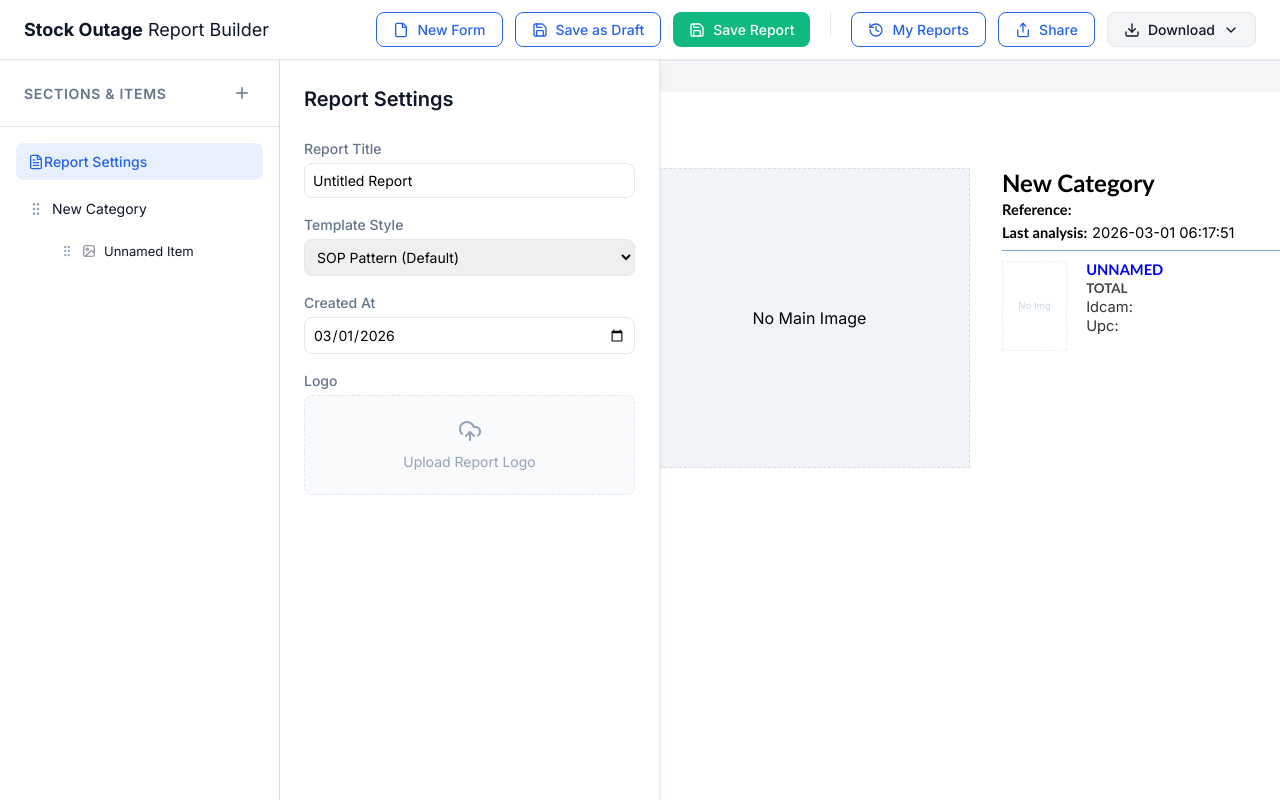
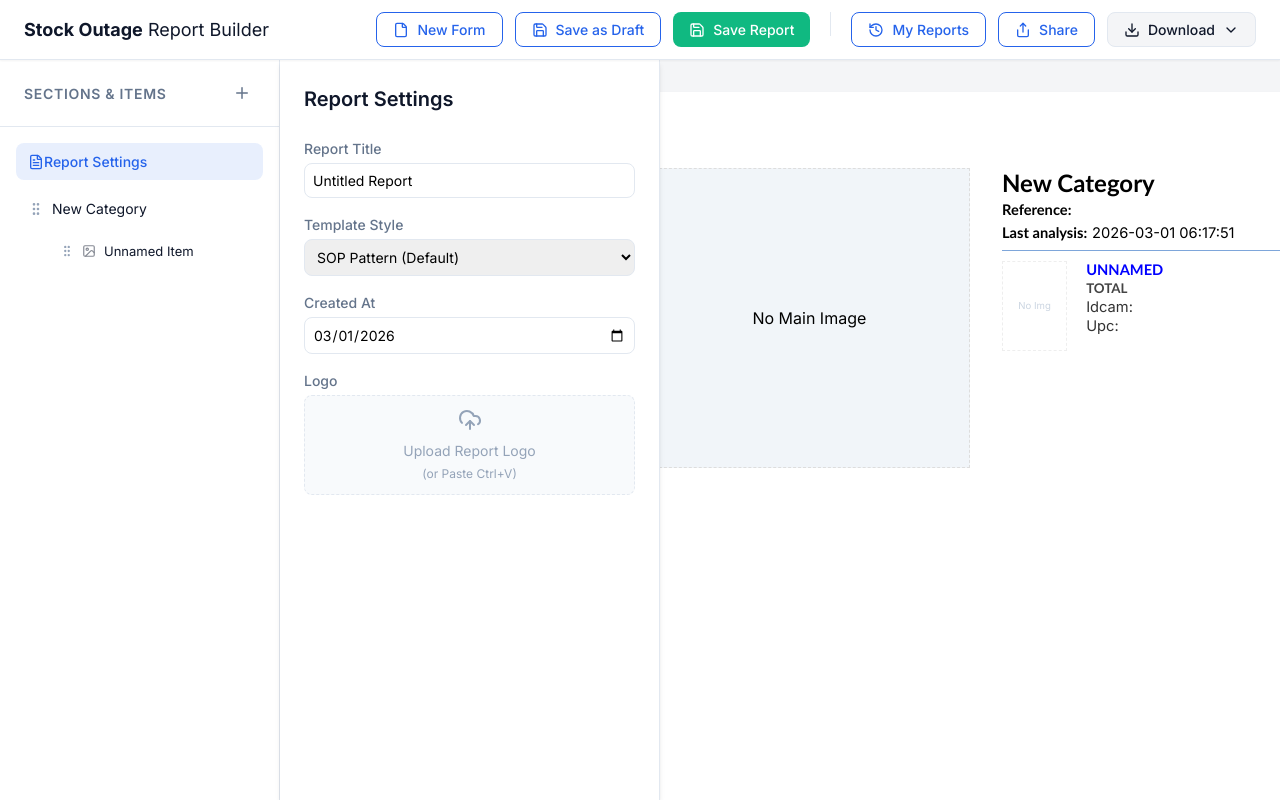
Before and after one commit to shivakrishna69/pdf-maker, a React (Vite) app: page / in a window 1280 px wide. Built offline with nearby package versions, Linux system fonts and the light colour scheme.

Commit message:
Add image paste support and improve thumbnail clarity

```diff
--- a/src/components/Preview/Preview.tsx
+++ b/src/components/Preview/Preview.tsx
@@ -25,7 +25,7 @@ export const Preview: React.FC = () => {
                             {/* Balanced thumbnail for 50/50 layout */}
                             <div style={{ width: '65px', height: '90px', flexShrink: 0, overflow: 'hidden' }}>
                                 {item.smallImage ? (
-                                    <img src={item.smallImage} alt="Thumbnail" style={{ display: 'block', width: '100%', height: '100%', objectFit: 'contain' }} />
+                                    <img src={item.smallImage} alt="Thumbnail" style={{ display: 'block', width: '100%', height: '100%', objectFit: 'contain', imageRendering: '-webkit-optimize-contrast' }} />
                                 ) : (
                                     <div style={{ width: '100%', height: '100%', fontSize: '0.6rem', display: 'flex', alignItems: 'center', justifyContent: 'center', color: '#cbd5e1', border: '1px dashed #eee' }}>
                                         No Img
--- a/src/components/common/ImageUpload.tsx
+++ b/src/components/common/ImageUpload.tsx
@@ -24,14 +24,39 @@ export const ImageUpload: React.FC<ImageUploadProps> = ({ value, onChange, label
         reader.readAsDataURL(file);
     };
 
+    const handlePaste = (e: React.ClipboardEvent) => {
+        const item = e.clipboardData.items[0];
+        if (item?.type.includes('image')) {
+            const file = item.getAsFile();
+            if (file) {
+                const reader = new FileReader();
+                reader.onload = (event) => {
+                    const result = event.target?.result as string;
+                    onChange(result);
+                };
+                reader.readAsDataURL(file);
+            }
+        }
+    };
+
     if (value) {
         return (
-            <div style={{ display: 'flex', flexDirection: 'column', gap: '0.5rem' }}>
+            <div
+                style={{ display: 'flex', flexDirection: 'column', gap: '0.5rem' }}
+                onPaste={handlePaste}
+                tabIndex={0}
+            >
                 <div style={{ position: 'relative', width: '100%', height: '100%', minHeight: '100px', backgroundColor: '#f8fafc', borderRadius: 'var(--radius-md)', overflow: 'hidden', border: '1px solid var(--color-border)' }}>
                     <img
                         src={value}
                         alt="Uploaded content"
-                        style={{ width: '100%', height: '100%', objectFit: fit || 'contain', display: 'block' }}
+                        style={{
+                            width: '100%',
+                            height: '100%',
+                            objectFit: fit || 'contain',
+                            display: 'block',
+                            imageRendering: '-webkit-optimize-contrast'
+                        }}
                     />
                     <button
                         onClick={(e) => { e.stopPropagation(); onChange(null); }}
@@ -82,16 +107,21 @@ export const ImageUpload: React.FC<ImageUploadProps> = ({ value, onChange, label
     return (
         <div
             onClick={() => fileInputRef.current?.click()}
+            onPaste={handlePaste}
+            tabIndex={0}
             style={{
                 width: '100%', height: '100%', minHeight: '100px',
                 border: '1px dashed var(--color-border)',
                 borderRadius: 'var(--radius-md)',
                 display: 'flex', flexDirection: 'column', alignItems: 'center', justifyContent: 'center',
-                color: 'var(--color-text-tertiary)', cursor: 'pointer', backgroundColor: '#f8fafc'
+                color: 'var(--color-text-tertiary)', cursor: 'pointer', backgroundColor: '#f8fafc',
+                outline: 'none'
             }}
+            onKeyDown={(e) => { if (e.key === 'Enter' || e.key === ' ') fileInputRef.current?.click(); }}
         >
             <UploadCloud size={24} style={{ marginBottom: '0.5rem' }} />
             <span style={{ fontSize: '0.875rem' }}>{label}</span>
+            <span style={{ fontSize: '0.75rem', color: '#94a3b8', marginTop: '0.25rem' }}>(or Paste Ctrl+V)</span>
             <input
                 type="file"
                 accept="image/*"
```
